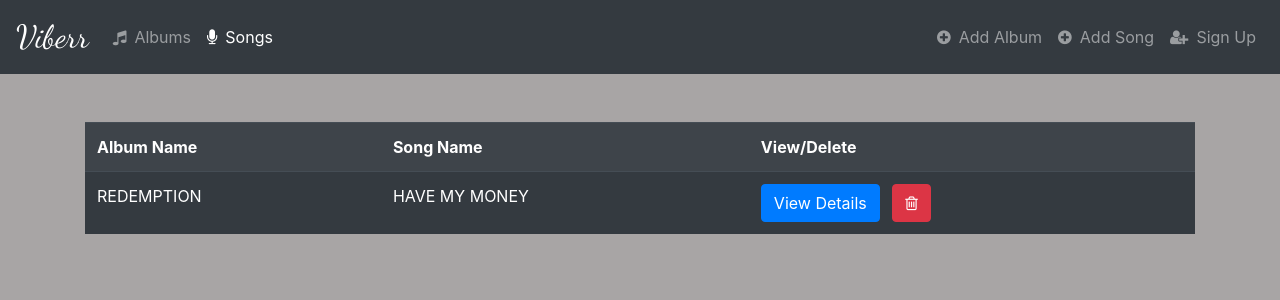
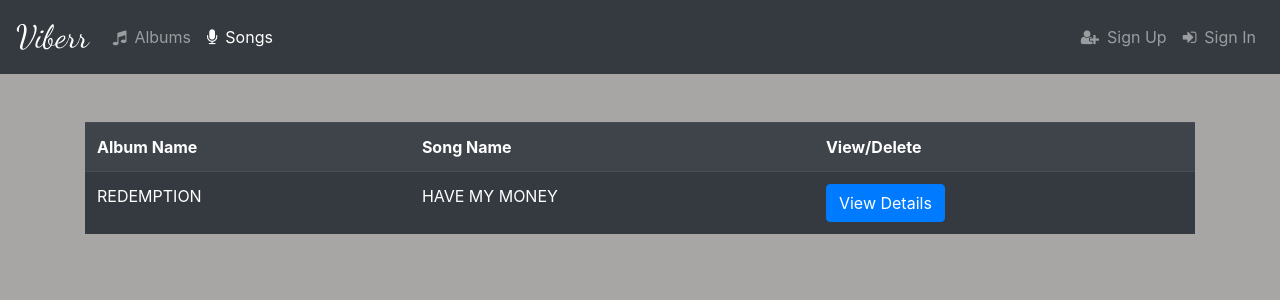
Before and after one commit to git-shashwat/Viberr-Music-Player, a Django app: page /music/songs/ in a window 1280 px wide. Shown: the top 300 px of the page. Run offline with Django 3.2, Linux system fonts and the light colour scheme; data comes from the database, SQL or seed files in the repository; both versions use the stored data as it was after the commit; some libraries are stand-ins or nearby versions.

Commit message:
Icon Updated

```diff
--- a/music/models.py
+++ b/music/models.py
@@ -1,6 +1,7 @@
 from django.db import models
 from django.urls import reverse
 
+# from django.urls import reverse
 class Album(models.Model):
     artist = models.CharField(max_length = 250, verbose_name = 'Artist')
     album_title = models.CharField(max_length = 500, verbose_name = 'Title')
--- a/music/templates/music/base.html
+++ b/music/templates/music/base.html
@@ -12,6 +12,7 @@
 <link href="https://fonts.googleapis.com/css?family=Dancing+Script&display=swap" rel="stylesheet">
 <link href="https://fonts.googleapis.com/css?family=Raleway&display=swap" rel="stylesheet">
 <link rel="stylesheet" href="https://cdnjs.cloudflare.com/ajax/libs/font-awesome/4.7.0/css/font-awesome.min.css">
+<link rel="shortcut icon" href="{% static 'music/images/favicon.ico' %}" type="image/x-icon">
 </head>
 <body>
     <nav class="navbar navbar-expand-md bg-dark navbar-dark">
@@ -30,9 +31,14 @@
                     </li>
                 </ul>
                 <ul class="nav navbar-nav text-align-right">
-                    <li class="nav-item {% block addalbum_status %}{% endblock %}"><a href="{% url 'music:album-add' %}" class="nav-link"><i class="fa fa-plus-circle mr-2"></i>Add Album</a></li>
-                    <li class="nav-item {% block addsong_status %}{% endblock %}"><a href="{% url 'music:song-add' %}" class="nav-link"><i class="fa fa-plus-circle mr-2"></i>Add Song</a></li>
-                    <li class="nav-item {% block signup_status %}{% endblock %}"><a href="{% url 'music:register' %}" class="nav-link"><i class="fa fa-user-plus mr-2"></i>Sign Up</a></li>
+                    {% block addAlbum %}{% endblock %}
+                    {% block addSong %}{% endblock %}
+                    {% block signup %}
+                        <li class="nav-item {% block signin_status %}{% endblock %}"><a href="{% url 'music:register' %}" class="nav-link"><i class="fa fa-user-plus mr-2"></i>Sign Up</a></li>
+                    {% endblock %}
+                    {% block signin %}
+                        <li class="nav-item {% block login_status %}{% endblock %}"><a href="" class="nav-link"><i class="fa fa-sign-in mr-2"></i>Sign In</a></li>
+                    {% endblock %}
                 </ul>
             </div>
     </nav>
--- a/music/templates/music/registration_form.html
+++ b/music/templates/music/registration_form.html
@@ -1,6 +1,6 @@
 {% extends "music/base.html" %}
 {% block title %}Register{% endblock %}
-{% block signup_status %}active{% endblock %}
+{% block signin_status %}active{% endblock %}
 
 {% block body %}
 <div class="container mt-5" style="font-family: 'Raleway', sans-serif; font-size: 1.3em;">
--- a/music/templates/music/songView.html
+++ b/music/templates/music/songView.html
@@ -12,11 +12,7 @@
                 <td>{{ song.song_title }}</td>
                 <td>
                     <button class="btn btn-primary mr-2"><a href="{% url 'music:detail' song.album.pk %}">View Details</a></button>
-                    <form action="{% url 'music:song-delete' song.pk %}" method="post" style="display: inline;">
-                        {% csrf_token %}
-                        <input type="hidden" name="song_id" value="{{ song.id }}"/>
-                        <button class="btn btn-md btn-danger" type="submit"><i class="fa fa-trash-o"></i></a></button>
-                    </form>
+                    {% block songDel %}{% endblock %}
                 </td>
             </tr>
         {% endfor %}
```
Also changed, not shown: music/templates/music/index.html (+2 -6 lines), db.sqlite3, music/static/music/images/favicon.ico (added).
